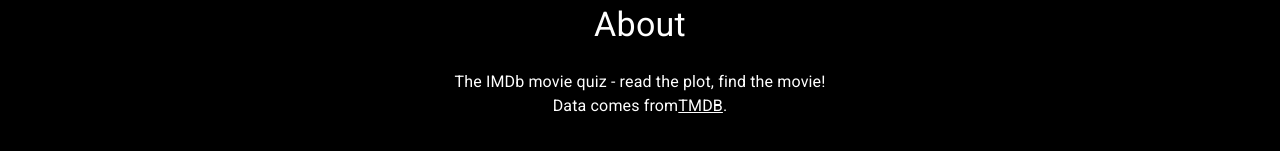
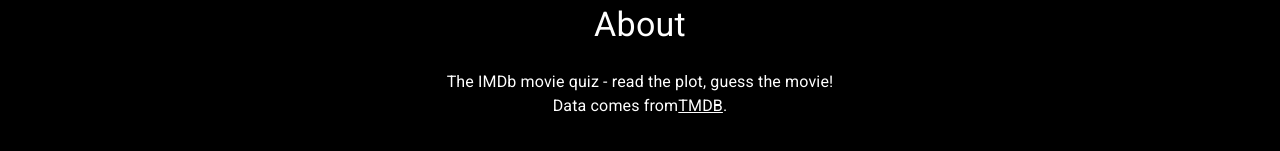
Before and after one commit to nmdurand/imdb-game, a Next.js app: page /about in a window 1280 px wide. Shown: the part 371-522 px from the top of the page. Built offline with nearby package versions, Linux system fonts and the light colour scheme.

Commit message:
Minor wording fix

```diff
--- a/src/app/about/page.tsx
+++ b/src/app/about/page.tsx
@@ -7,7 +7,7 @@ export default function AboutPage() {
         About
       </Typography>
       <Typography variant="body1" className="text-center">
-        The IMDb movie quiz - read the plot, find the movie!
+        The IMDb movie quiz - read the plot, guess the movie!
         <br />
         Data comes from
         <a href="https://www.themoviedb.org" className="underline">
--- a/src/components/Home.tsx
+++ b/src/components/Home.tsx
@@ -21,7 +21,7 @@ export function Home() {
         </Typography>
       </div>
       <Typography variant="body1" className="opacity-80 text-pretty">
-        Read the plot, find the movie!
+        Read the plot, guess the movie!
       </Typography>
       <Button
         variant="contained"
```
